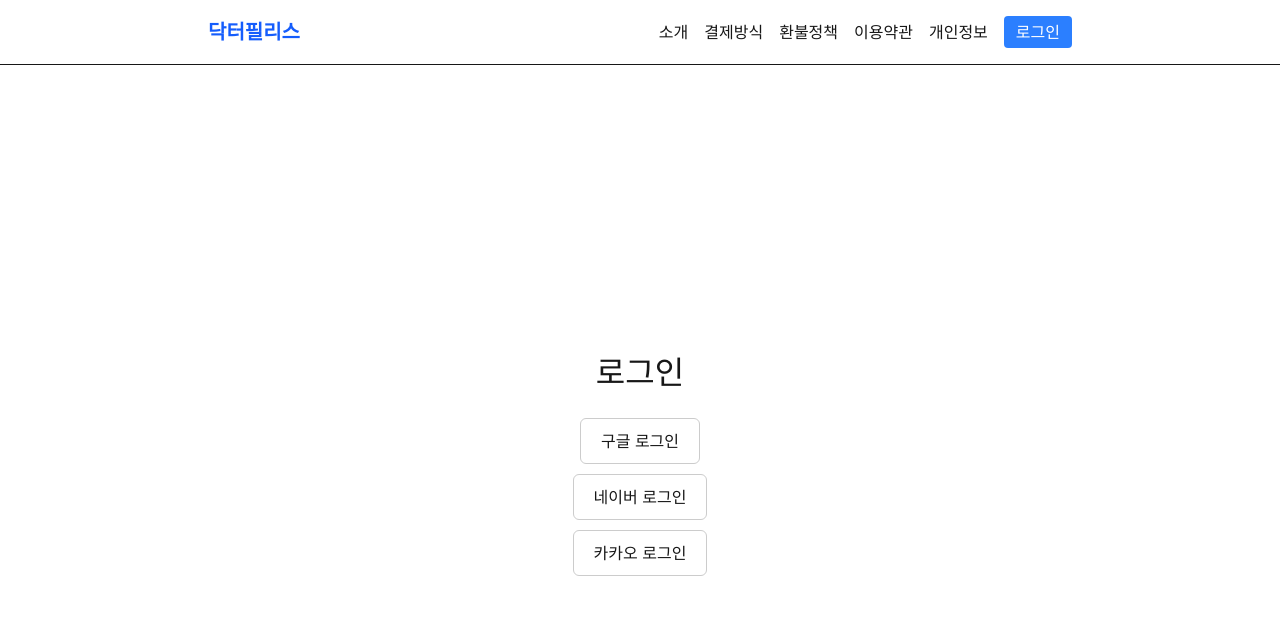
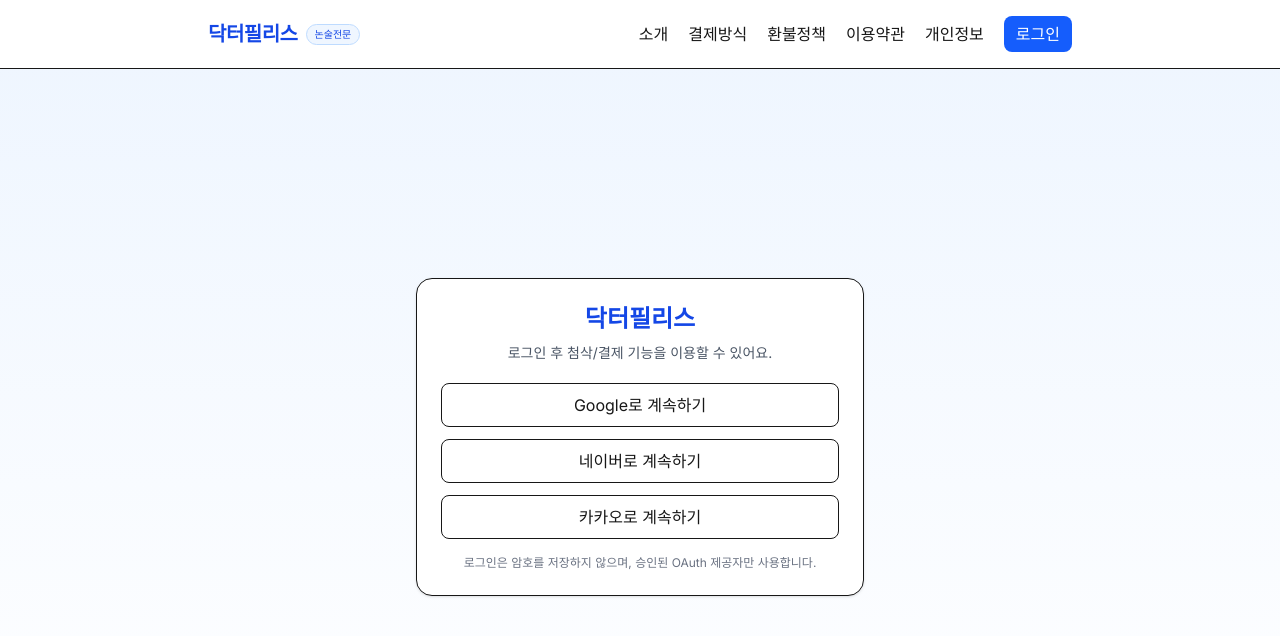
Before and after one commit to SHTH-AGI-LAB/shth-essay, a Next.js app: page /login in a window 1280 px wide. Shown: the top 636 px of the page. Built offline with nearby package versions, Linux system fonts and the light colour scheme; no server answers.

Commit message:
fix: 로그인 페이지 수정

```diff
--- a/src/app/login/page.tsx
+++ b/src/app/login/page.tsx
@@ -1,25 +1,14 @@
-// app/login/page.tsx
 "use client";
 
-import { Suspense, useEffect } from "react";
+import { useEffect } from "react";
 import { useSession, signIn } from "next-auth/react";
 import { useRouter, useSearchParams } from "next/navigation";
 
-export const dynamic = "force-dynamic"; // 프리렌더 에러 회피
-
 export default function LoginPage() {
-  return (
-    <Suspense fallback={<div style={{padding:24,textAlign:"center"}}>로그인 준비중…</div>}>
-      <LoginBody />
-    </Suspense>
-  );
-}
-
-function LoginBody() {
-  const { status } = useSession();
+  const { data: session, status } = useSession();
   const router = useRouter();
   const search = useSearchParams();
-  const redirect = search.get("redirect") ?? "/";
+  const redirect = search?.get("redirect") ?? "/";
 
   useEffect(() => {
     if (status === "authenticated") {
@@ -28,20 +17,38 @@ function LoginBody() {
   }, [status, redirect, router]);
 
   return (
-    <div style={{display:"flex",flexDirection:"column",alignItems:"center",justifyContent:"center",height:"100vh"}}>
-      <h1 style={{fontSize:"2rem",marginBottom:"1rem"}}>로그인</h1>
-      <button onClick={() => signIn("google", { callbackUrl: redirect })}
-              style={{padding:"10px 20px", margin:"5px", border:"1px solid #ccc", borderRadius:"6px"}}>
-        구글 로그인
-      </button>
-      <button onClick={() => signIn("naver", { callbackUrl: redirect })}
-              style={{padding:"10px 20px", margin:"5px", border:"1px solid #ccc", borderRadius:"6px"}}>
-        네이버 로그인
-      </button>
-      <button onClick={() => signIn("kakao", { callbackUrl: redirect })}
-              style={{padding:"10px 20px", margin:"5px", border:"1px solid #ccc", borderRadius:"6px"}}>
-        카카오 로그인
-      </button>
-    </div>
+    <main className="min-h-[calc(100vh-64px)] flex items-center justify-center p-6 bg-gradient-to-b from-blue-50 to-white">
+      <div className="w-full max-w-md rounded-2xl border bg-white p-6 shadow-sm">
+        <div className="mb-5 text-center">
+          <h1 className="text-2xl font-extrabold text-blue-700">닥터필리스</h1>
+          <p className="mt-2 text-sm text-gray-600">로그인 후 첨삭/결제 기능을 이용할 수 있어요.</p>
+        </div>
+
+        <div className="space-y-3">
+          <button
+            onClick={() => signIn("google", { callbackUrl: redirect })}
+            className="w-full h-11 rounded-lg border hover:bg-gray-50 transition"
+          >
+            Google로 계속하기
+          </button>
+          <button
+            onClick={() => signIn("naver", { callbackUrl: redirect })}
+            className="w-full h-11 rounded-lg border hover:bg-gray-50 transition"
+          >
+            네이버로 계속하기
+          </button>
+          <button
+            onClick={() => signIn("kakao", { callbackUrl: redirect })}
+            className="w-full h-11 rounded-lg border hover:bg-gray-50 transition"
+          >
+            카카오로 계속하기
+          </button>
+        </div>
+
+        <p className="mt-4 text-xs text-gray-500 text-center">
+          로그인은 암호를 저장하지 않으며, 승인된 OAuth 제공자만 사용합니다.
+        </p>
+      </div>
+    </main>
   );
 }
--- a/src/components/Header.tsx
+++ b/src/components/Header.tsx
@@ -1,38 +1,51 @@
 "use client";
 import { useState } from "react";
 import Link from "next/link";
+import { useRouter } from "next/navigation";
 
 export default function Header() {
   const [open, setOpen] = useState(false);
+  const router = useRouter();
+
+  const goLogin = () => {
+    setOpen(false);          // 모바일 메뉴 닫기
+    router.push("/login");   // 명시적 라우팅 (클릭 막힘 이슈 우회)
+  };
 
   return (
-    <header className="border-b bg-white">
+    <header className="sticky top-0 z-50 border-b bg-white/90 backdrop-blur">
       <nav className="max-w-4xl mx-auto flex items-center justify-between p-4">
-        {/* 홈 버튼 */}
-        <Link href="/" className="text-xl font-bold text-blue-600">
-          닥터필리스
+        {/* 홈 버튼 - 뱃지 스타일 */}
+        <Link href="/" className="inline-flex items-center gap-2">
+          <span className="text-xl font-extrabold tracking-tight text-blue-700">
+            닥터필리스
+          </span>
+          <span className="text-[10px] px-2 py-0.5 rounded-full bg-blue-50 text-blue-700 border border-blue-200">
+            논술전문
+          </span>
         </Link>
 
-        {/* 데스크톱 메뉴 */}
-        <div className="hidden md:flex items-center gap-4">
-          <Link href="/about">소개</Link>
-          <Link href="/payment">결제방식</Link>
-          <Link href="/refund">환불정책</Link>
-          <Link href="/terms">이용약관</Link>
-          <Link href="/privacy">개인정보</Link>
-          <Link
-            href="/login"
-            className="px-3 py-1 rounded bg-blue-500 text-white"
+        {/* 데스크탑 메뉴 */}
+        <div className="hidden md:flex items-center gap-5">
+          <Link href="/about" className="hover:underline">소개</Link>
+          <Link href="/payment" className="hover:underline">결제방식</Link>
+          <Link href="/refund" className="hover:underline">환불정책</Link>
+          <Link href="/terms" className="hover:underline">이용약관</Link>
+          <Link href="/privacy" className="hover:underline">개인정보</Link>
+          <button
+            onClick={goLogin}
+            className="px-3 py-1.5 rounded-lg bg-blue-600 text-white hover:bg-blue-700 transition"
+            aria-label="로그인 페이지로 이동"
           >
             로그인
-          </Link>
+          </button>
         </div>
 
         {/* 모바일 햄버거 버튼 */}
         <button
           aria-label="메뉴 열기"
           className="md:hidden p-2 border rounded"
-          onClick={() => setOpen((v) => !v)}
+          onClick={() => setOpen(v => !v)}
         >
           ☰
         </button>
@@ -40,30 +53,19 @@ export default function Header() {
 
       {/* 모바일 드로어 메뉴 */}
       {open && (
-        <div className="md:hidden border-t bg-white">
+        <div className="md:hidden border-t bg-white shadow">
           <div className="max-w-4xl mx-auto flex flex-col p-3 gap-2">
-            <Link href="/about" onClick={() => setOpen(false)}>
-              소개
-            </Link>
-            <Link href="/payment" onClick={() => setOpen(false)}>
-              결제방식
-            </Link>
-            <Link href="/refund" onClick={() => setOpen(false)}>
-              환불정책
-            </Link>
-            <Link href="/terms" onClick={() => setOpen(false)}>
-              이용약관
-            </Link>
-            <Link href="/privacy" onClick={() => setOpen(false)}>
-              개인정보
-            </Link>
-            <Link
-              href="/login"
-              onClick={() => setOpen(false)}
-              className="px-3 py-2 rounded bg-blue-500 text-white"
+            <Link href="/about" onClick={() => setOpen(false)}>소개</Link>
+            <Link href="/payment" onClick={() => setOpen(false)}>결제방식</Link>
+            <Link href="/refund" onClick={() => setOpen(false)}>환불정책</Link>
+            <Link href="/terms" onClick={() => setOpen(false)}>이용약관</Link>
+            <Link href="/privacy" onClick={() => setOpen(false)}>개인정보</Link>
+            <button
+              onClick={goLogin}
+              className="mt-1 px-3 py-2 rounded-lg bg-blue-600 text-white hover:bg-blue-700 transition"
             >
               로그인
-            </Link>
+            </button>
           </div>
         </div>
       )}
```
